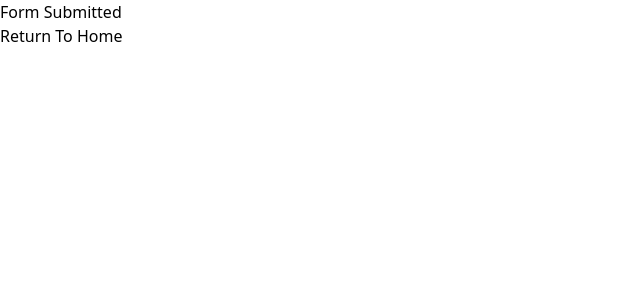
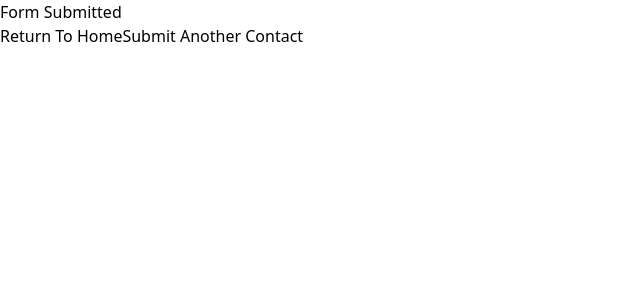
Before and after one commit to PaulKrznaric/NextJs-Tailwind-Playground, a Next.js app: page /submit in a window 1280 px wide. Shown: the top 300 px of the page, without its empty margins (0-640 px from the left). Built offline with nearby package versions, Linux system fonts and the light colour scheme.

Commit message:
Updated to use proper React Props

```diff
--- a/components/Form/SubmitButton.tsx
+++ b/components/Form/SubmitButton.tsx
@@ -1,14 +1,26 @@
 // components/ SubmitButton.tsx;
+
+import React from "react";
 
 import classNames from "classnames";
 //import styles from the index css
 //import styles from the nextjs app
 
-export default function SubmitButton({ click, children, className = "" }) {
-  const buttonClasses = classNames("btn", className);
+interface ButtonProps {
+  children?: React.ReactNode;
+  label: string;
+  onClick: () => void;
+  disabled?: boolean;
+  className?: string;
+}
+
+const SubmitButton: React.FC<ButtonProps> = ({ children, ...props }) => {
+  const buttonClasses = classNames("btn", props.className);
   return (
-    <button onClick={click} className={buttonClasses}>
+    <button onClick={props.onClick} className={buttonClasses}>
       {children}
     </button>
   );
-}
+};
+
+export default SubmitButton;
--- a/pages/contact.tsx
+++ b/pages/contact.tsx
@@ -24,12 +24,15 @@ class Contact extends React.Component {
         <SimpleForm
           buttonText={"Submit"}
           onSubmit={this.submitForm}
+          formLabel={"Contact Form"}
+          buttonLabel={"Submit Contact Form"}
         ></SimpleForm>
         <SubmitButton
           className="w-40"
-          click={() => {
+          onClick={() => {
             window.location.href = "/";
           }}
+          label={"Return To Home"}
         >
           Return To Home
         </SubmitButton>
--- a/pages/index.tsx
+++ b/pages/index.tsx
@@ -13,7 +13,7 @@ export default function () {
         onClick={() => {
           window.location.href = "/contact";
         }}
-        size={undefined}
+        label={"Contact Us"}
       >
         Contact Us
       </SubmitButton>
--- a/pages/submit.tsx
+++ b/pages/submit.tsx
@@ -1,19 +1,32 @@
 // pages/submit.tsx
 
+import { PropTypes } from "mobx-react";
 import SubmitButton from "../components/Form/SubmitButton";
 
 export default function Submit() {
   return (
     <div className="center-div">
       <h1 className="bold text-4xl text-center p-4"> Form Submitted </h1>
+      <div className="flex space-x-2 justify-center">
         <SubmitButton
-        className="w-40"
-        click={() => {
+          className="w-60"
+          onClick={() => {
             window.location.href = "/";
           }}
+          label={"Return To Home"}
         >
           Return To Home
         </SubmitButton>
+        <SubmitButton
+          className="w-60"
+          onClick={() => {
+            window.location.href = "/contact";
+          }}
+          label={"Return To Contact"}
+        >
+          Submit Another Contact
+        </SubmitButton>
+      </div>
     </div>
   );
 }
```
Also changed, not shown: components/Form/SimpleForm.tsx (+15 -3 lines). Lines whose indentation alone changed are shown as unchanged.
